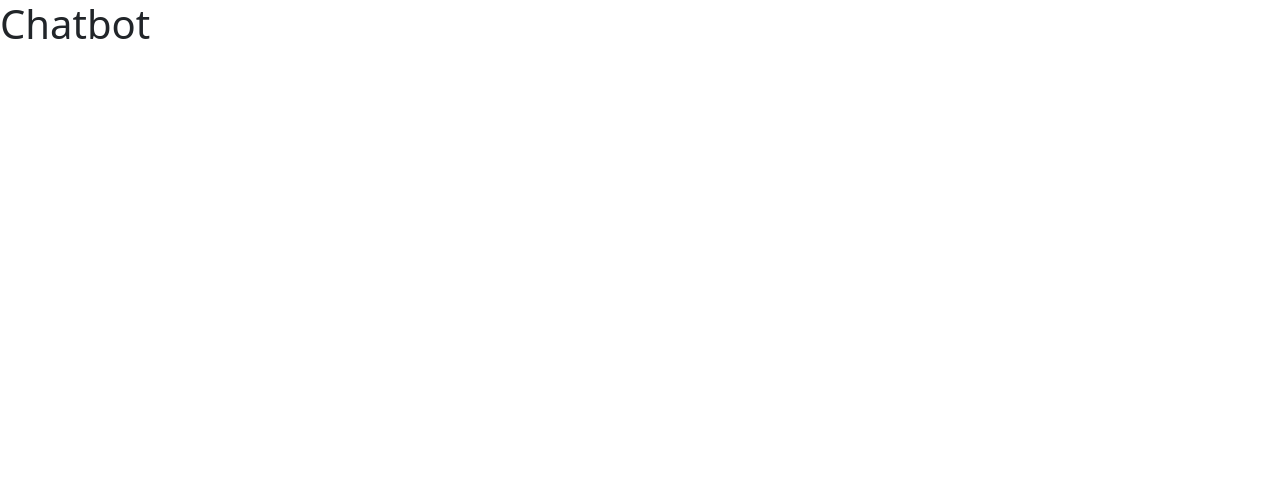
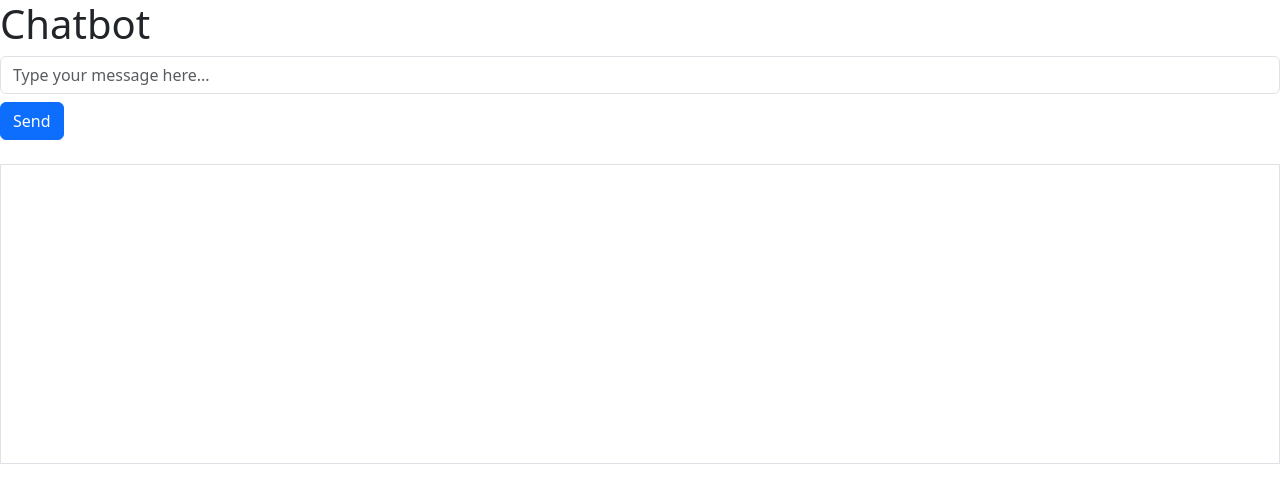
Before and after one commit to Christina-Edwards/chatbot-project, a plain HTML site: page index.html in a window 1280 px wide. Drawn offline with nearby package versions, Linux system fonts and the light colour scheme.

Commit message:
chatbot-project updated html

```diff
--- a/index.html
+++ b/index.html
@@ -3,7 +3,7 @@
 <head>
     <meta charset="UTF-8">
     <meta name="viewport" content="width=device-width, initial-scale=1.0">
-    <title>Document</title>
+    <title><Chatbot-Project></title>
 
     <script src="helpers-full.js"></script>
     <script src="secret-variables.js"></script>
@@ -13,5 +13,14 @@
 <link href="https://cdn.jsdelivr.net/npm/bootstrap@5.3.0/dist/css/bootstrap.min.css" rel="stylesheet" integrity="sha384-9ndCyUaIbzAi2FUVXJi0CjmCapSmO7SnpJef0486qhLnuZ2cdeRhO02iuK6FUUVM" crossorigin="anonymous">
 <body>
     <h1>Chatbot</h1>
+
+    <section>
+        <input type="text" id="userInput" placeholder="Type your message here..." class="form-control">
+        <button id="sendButton" class="btn btn-primary mt-2">Send</button>
+        </section>
+
+        <section>
+            <div id="chatOutput" class="mt-4 border p-3" style="height: 300px; overflow-y: scroll;">
+                <!-- Chat messages will appear here -->
 </body>
 </html>
```
